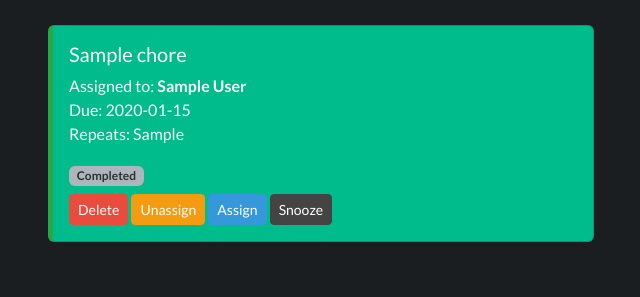
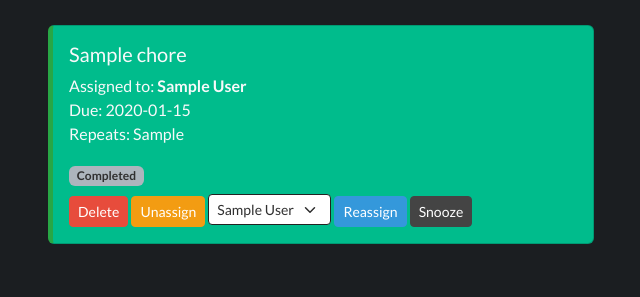
Before and after one commit to 404xN0TF0UND/chores, a Flask app: template templates/index.html in a window 1280 px wide. Shown: the part 149-446 px from the top of the page, without its empty margins (34-674 px from the left). Run offline with Flask 3, Linux system fonts and the light colour scheme; the template is opened without the code that fills it: values that come from a table or form of the project are taken from there, others are empty; tables that the repository leaves empty hold one stand-in row (values such as "Sample post"); some libraries are stand-ins or nearby versions.

Commit message:
fixed admin in index

```diff
--- a/templates/index.html
+++ b/templates/index.html
@@ -37,8 +37,13 @@
           </form>
 
           <!-- REASSIGN -->
-          <form action="{{ url_for('assign_chore', chore_id=chore.id) }}" method="GET" style="display:inline;">
-            <button type="submit" class="btn btn-info btn-sm">Assign</button>
+          <form action="{{ url_for('reassign_chore', chore_id=chore.id) }}" method="POST" style="display:inline;">
+            <select name="user_id" class="form-select form-select-sm d-inline w-auto">
+              {% for u in users %}
+                <option value="{{ u.id }}" {% if chore.assigned_to_id == u.id %}selected{% endif %}>{{ u.name }}</option>
+              {% endfor %}
+            </select>
+            <button type="submit" class="btn btn-info btn-sm">Reassign</button>
           </form>
 
           <!-- SNOOZE -->
```
